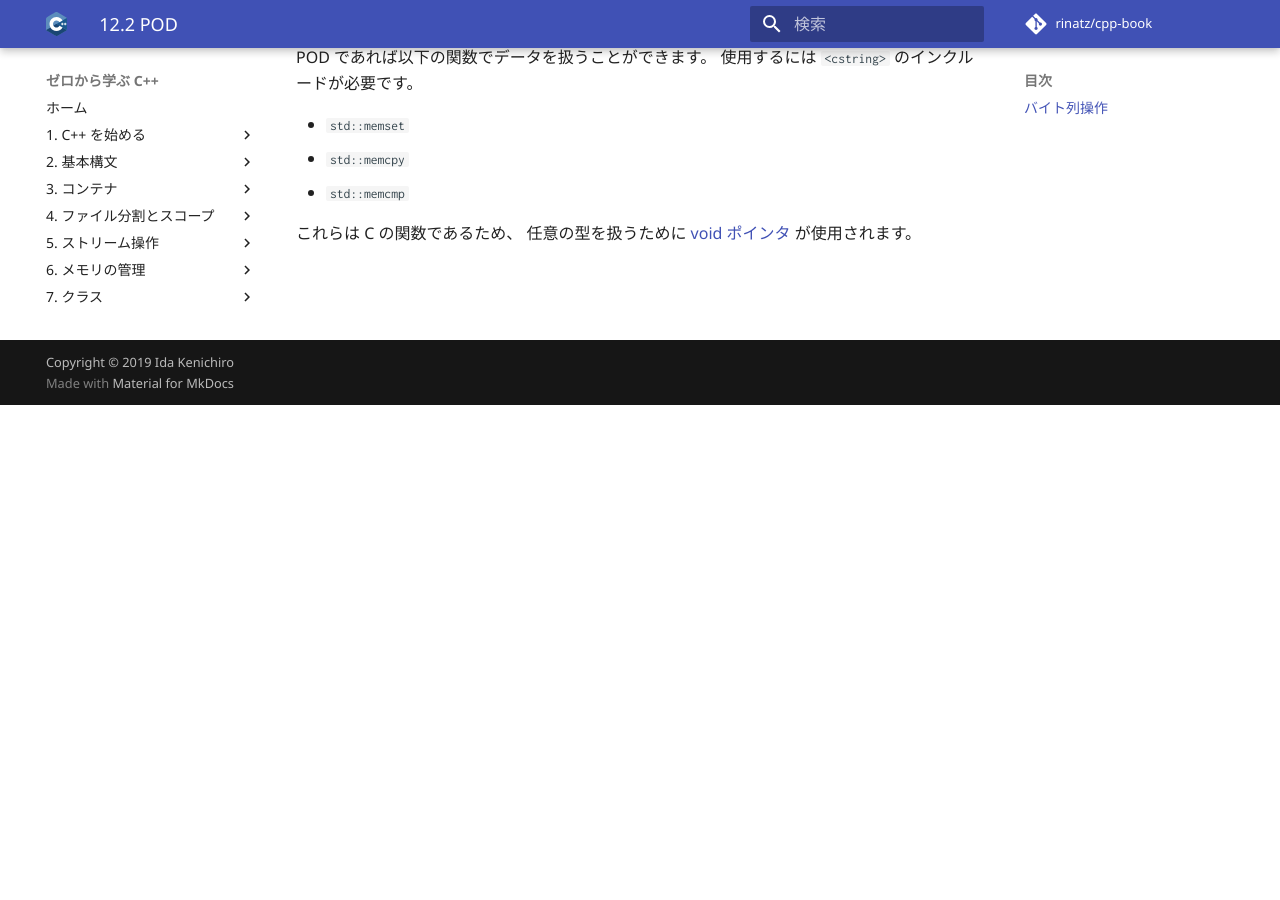
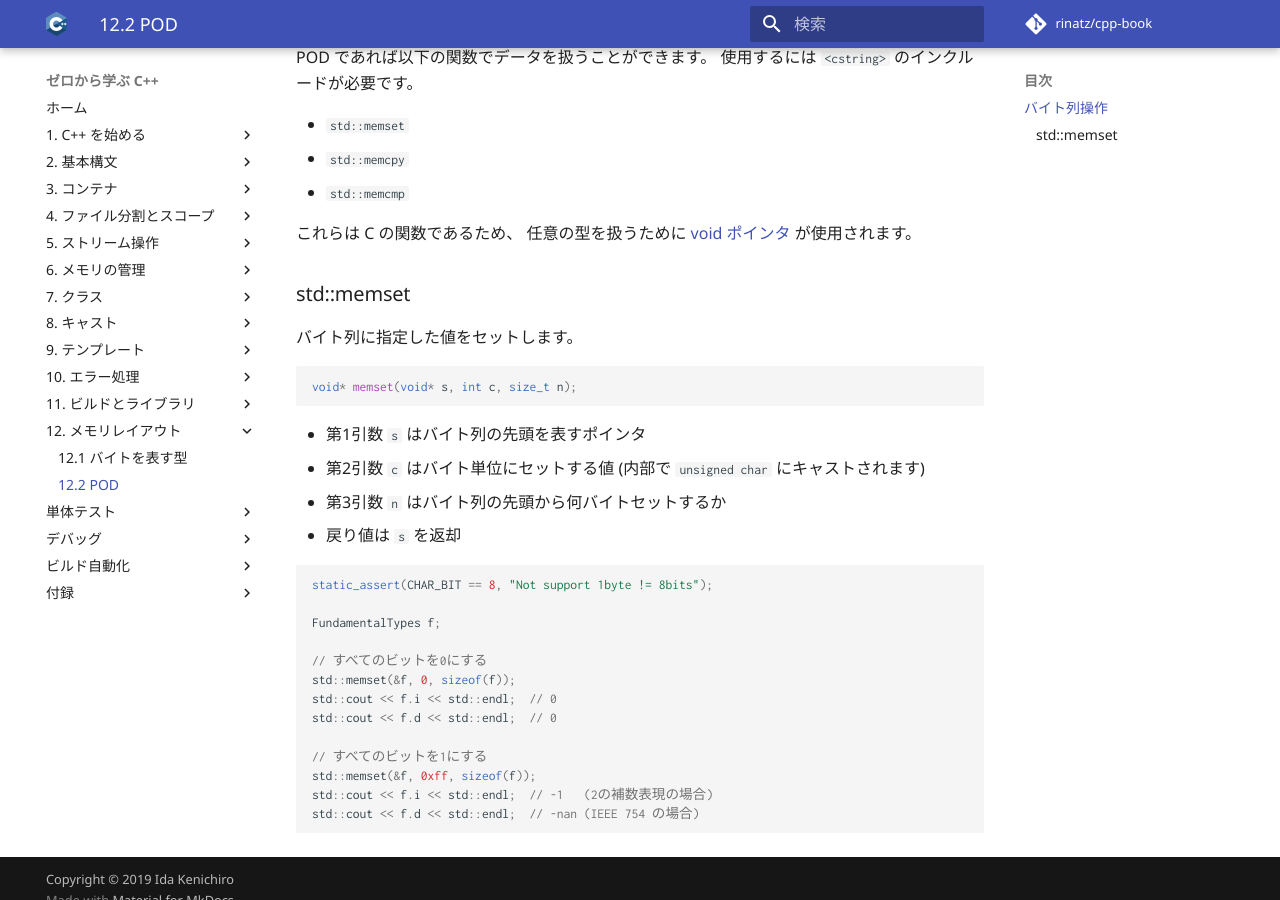
Before and after one commit to rinatz/cpp-book, an MkDocs documentation site: the page built from docs/ch12-02-plain-old-data.md, in a window 1280 px wide and 900 px high, scrolled down 495 px. Built offline with MkDocs 1.6.1 and Material for MkDocs 9.7.7, drawn with Linux system fonts in a browser that asks for light colours; comment, search, counter and statistics services are not loaded; before the commit the page ends 900 px from its top, so only the background shows below that.

Commit message:
Explain std::memset
refer:
http://www.open-std.org/jtc1/sc22/WG14/www/docs/n1256.pdf#%5B%7B%22num%22%3A689%2C%22gen%22%3A0%7D%2C%7B%22name%22%3A%22XYZ%22%7D%2C-27%2C816%2Cnull%5D

````diff
--- a/docs/ch12-02-plain-old-data.md
+++ b/docs/ch12-02-plain-old-data.md
@@ -29,6 +29,34 @@ POD であれば以下の関数でデータを扱うことができます。
 
 [void-pointer]: appendix-void-pointer.md
 
-<!-- std::memset -->
+### std::memset
+
+バイト列に指定した値をセットします。
+
+```cpp
+void* memset(void* s, int c, size_t n);
+```
+
+- 第1引数 `s` はバイト列の先頭を表すポインタ
+- 第2引数 `c` はバイト単位にセットする値 (内部で `unsigned char` にキャストされます)
+- 第3引数 `n` はバイト列の先頭から何バイトセットするか
+- 戻り値は `s` を返却
+
+```cpp
+static_assert(CHAR_BIT == 8, "Not support 1byte != 8bits");
+
+FundamentalTypes f;
+
+// すべてのビットを0にする
+std::memset(&f, 0, sizeof(f));
+std::cout << f.i << std::endl;  // 0
+std::cout << f.d << std::endl;  // 0
+
+// すべてのビットを1にする
+std::memset(&f, 0xff, sizeof(f));
+std::cout << f.i << std::endl;  // -1   (2の補数表現の場合)
+std::cout << f.d << std::endl;  // -nan (IEEE 754 の場合)
+```
+
 <!-- std::memcpy -->
 <!-- std::memcmp -->
````
